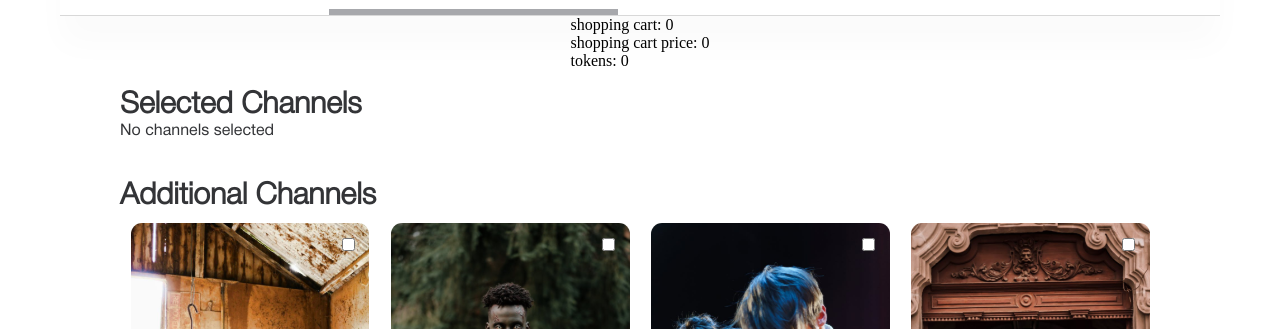
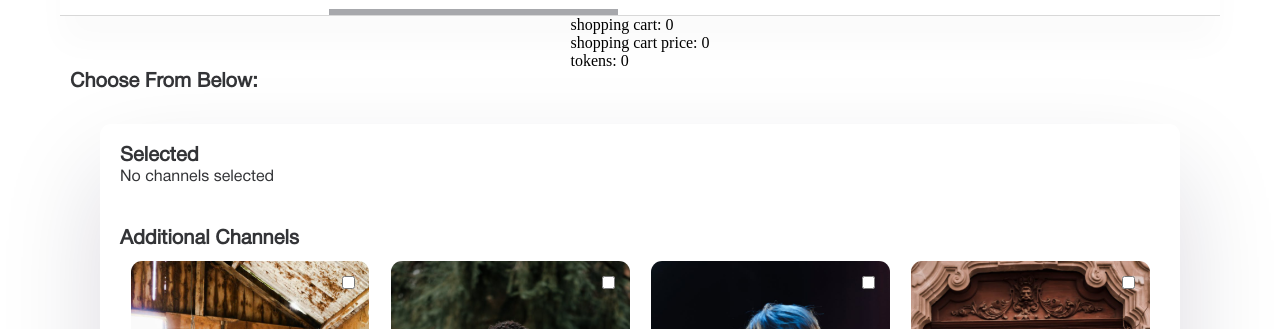
Before and after one commit to Sarahstylez/telus-hackathon, a React (Create React App) app: page /add-channels in a window 1280 px wide. Shown: the part 401-732 px from the top of the page. Built offline with nearby package versions, Linux system fonts and the light colour scheme.

Commit message:
more styling

```diff
--- a/src/components/AddChannels/AddChannels.jsx
+++ b/src/components/AddChannels/AddChannels.jsx
@@ -7,9 +7,12 @@ const AddChannels = ({ selectedChannels, allChannels, onToggleChannel }) => {
   const isMaxSelected = selectedChannels.length >= 4;
 
   return (
+    <>
+    <div>
+    <h4 className='choose-channels'>Choose from below: </h4>
     <div className="add-channels">
       <div className="selected-channels-title">
-        <h2>Selected Channels</h2></div>
+        <h4>Selected</h4></div>
          <div className='selected-channels'>
         {selectedChannels && selectedChannels.length > 0 ? (
           selectedChannels.map(channel => (
@@ -28,7 +31,7 @@ const AddChannels = ({ selectedChannels, allChannels, onToggleChannel }) => {
         )}
       </div>
 
-        <h2 className='title-additional-channels'>Additional Channels</h2>
+        <h4 className='title-additional-channels'>Additional Channels</h4>
         <div className="all-channels">
         {unselectedChannels.map(channel => (
           <div key={channel.id} className={`channel ${isMaxSelected ? 'disabled' : ''}`}>
@@ -43,7 +46,8 @@ const AddChannels = ({ selectedChannels, allChannels, onToggleChannel }) => {
           </div>
         ))}
       </div>
-    </div>
+    </div></div>
+    </>
   );
 };
 
--- a/src/components/AddChannels/AddChannels.scss
+++ b/src/components/AddChannels/AddChannels.scss
@@ -4,7 +4,9 @@
 
 .add-channels {
   padding: 20px;
-
+  margin: 30px;
+  box-shadow: rgba(17, 12, 46, 0.15) 0px 48px 100px 0px;
+  border-radius: 11px;
   .selected-channels,
   .all-channels {
     margin-bottom: 40px;
```
